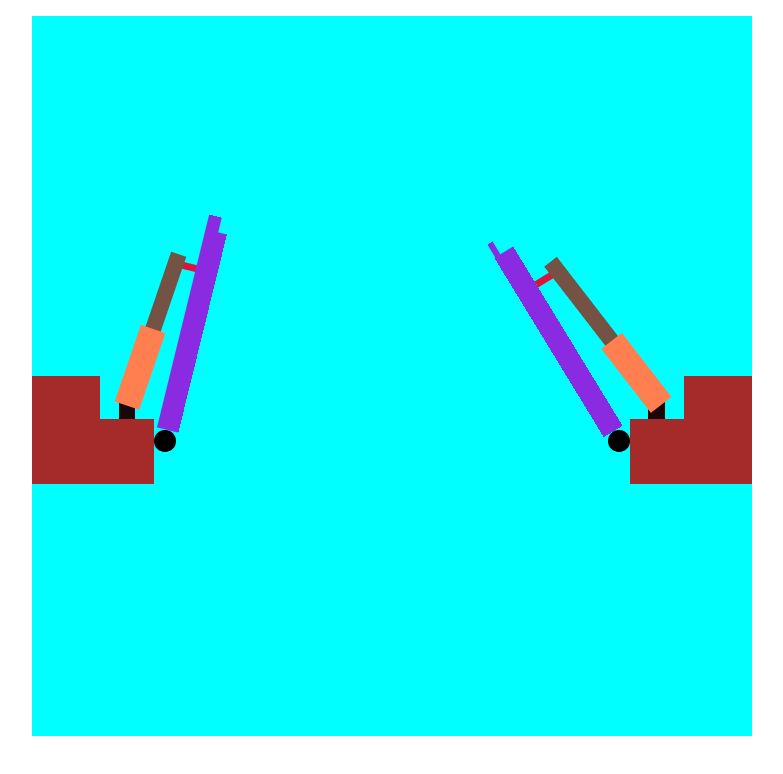
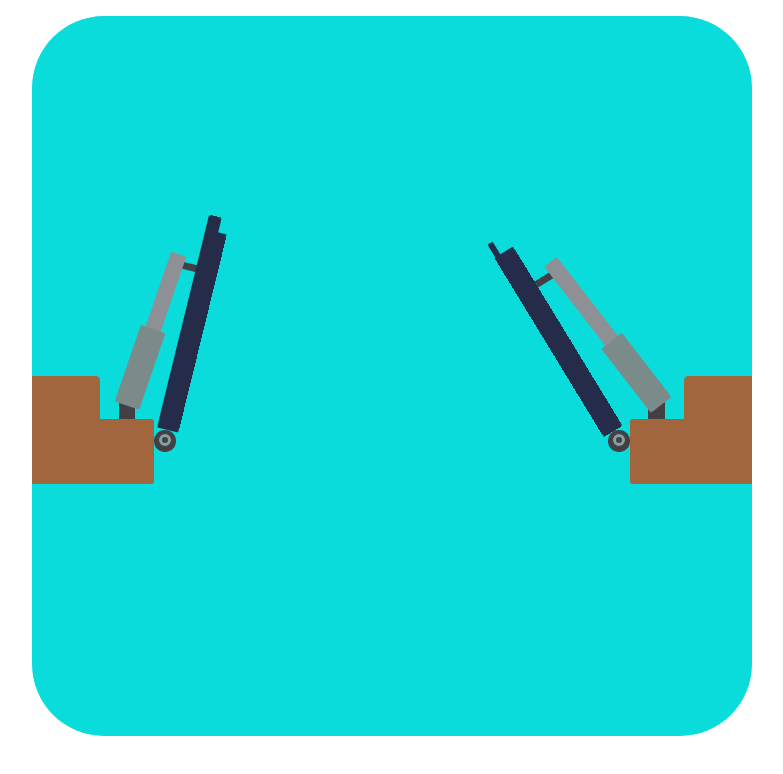
Before and after one commit to alinematollahi/Automatic-Gate-Opener-Website, a React (Create React App) app: page / in a window 1280 px wide. Shown: the top 774 px of the page, without its empty margins (248-1031 px from the left). Built offline with nearby package versions, Linux system fonts and the light colour scheme.

Commit message:
add styles to better view for animation

```diff
--- a/src/styles/swingDoorAnimation.css
+++ b/src/styles/swingDoorAnimation.css
@@ -2,7 +2,8 @@
     width: 90vmin;
     height: 90vmin;
     margin: 2vmin auto;
-    background-color: aqua;
+    background-color: rgb(10, 219, 219);
+    border-radius: 10%;
 }
 
 #empty-space{
@@ -14,7 +15,8 @@ height: 50%;
     float: left;
     width: 9.5%;
     height: 15%;
-    background-color: brown;
+    background-color: rgb(161, 102, 62);
+    border-top-right-radius: 5%;
 }
 
 #part-3 {
@@ -33,7 +35,7 @@ height: 50%;
     width: 30%;
     height: 30%;
     margin-left: 35%;
-    background-color: rgb(26, 7, 7);
+    background-color: rgb(66, 64, 68);
     border-top-left-radius: 30%;
     border-top-right-radius: 30%;
 }
@@ -41,7 +43,9 @@ height: 50%;
 #wall-left-2 {
     width: 100%;
     height: 60%;
-    background-color: brown;
+    background-color: rgb(161, 102, 62);
+    border-top-right-radius: 5%;
+    border-bottom-right-radius: 5%;
 }
 
 #hinge-container-left{
@@ -59,7 +63,16 @@ height: 50%;
     width: 100%;
     height: 20%;
     border-radius: 50%;
-    background-color: black;
+    background-color: rgb(66, 64, 68);
+}
+
+#hinge-left-circle {
+    width: 30%;
+    height: 30%;
+    background-color: rgb(66, 64, 68);
+    border-radius: 50%;
+    border: solid rgb(132, 160, 161);
+    margin: 17.5% auto;
 }
 
 #part-5 {
@@ -107,14 +120,20 @@ height: 50%;
     float: left;
     width: 44.3% ;
     height: 100%;
-    background-color: blueviolet;
+    background-color: rgb(36, 44, 73);
+    border-top-left-radius: 5%;
+    border-bottom-left-radius: 5%;
+    border-bottom-right-radius: 5%;
+
 }
 
 #edge-left {
     float: left;
     width: 3.2% ;
     height: 60%;
-    background-color: blueviolet;
+    background-color: rgb(36, 44, 73);
+    border-top-right-radius: 15%;
+    border-bottom-right-radius: 15%;
 }
 
 #front-base-left{
@@ -123,7 +142,7 @@ height: 50%;
     position: relative;
     top: -150%;
     left: -300%;
-    background-color: crimson;
+    background-color: rgb(66, 64, 68);
 }
 
 
@@ -163,15 +182,20 @@ height: 50%;
     float: left;
     width: 44.4% ;
     height: 100%;
-    background-color: blueviolet;
+    background-color: rgb(36, 44, 73);
+    border-top-right-radius: 5%;
+    border-top-left-radius: 5%;
+    border-bottom-right-radius: 5%;
 }
 
 #edge-right {
     float: left;
     width: 3.2% ;
     height: 30%;
-    background-color: blueviolet;
+    background-color: rgb(36, 44, 73);
     margin-top: 3.15%;
+    border-top-left-radius: 15%;
+    border-bottom-left-radius: 15%;
 }
 
 #front-base-right{
@@ -180,46 +204,8 @@ height: 50%;
     position: relative;
     top: -580%;
     left: 370%;
-    background-color: crimson;
+    background-color: rgb(66, 64, 68);
 }
-
-
-/*
-#door-right {
-    float: left;
-    width: 48% ;
-    height: 20%;
-    background-color: blueviolet;
-
-    animation-name: move-door-right;
-    animation-duration: 2s;
-}
-
-
-
-#edge-left {
-    width: 85% ;
-    height: 60%;
-    background-color: blueviolet;
-    transform: rotate(-90deg);
-    transform-origin: -1485.294% 83.33%;
-}
-
-#set-space-edges{
-    width: 100%;
-    height: 10%;
-}
-
-#edge-right {
-    float: right;
-    width: 85% ;
-    height: 30%;
-    background-color: blueviolet;
-    transform: rotateZ(90deg);
-    transform-origin: 1585.294% -66.67%;
-}
-
-*/
 
 #hinge-container-right{
     float: left;
@@ -236,7 +222,16 @@ height: 50%;
     width: 100%;
     height: 20%;
     border-radius: 50%;
-    background-color: black;
+    background-color: rgb(66, 64, 68);
+}
+
+#hinge-right-circle {
+    width: 30%;
+    height: 30%;
+    background-color: rgb(66, 64, 68);
+    border-radius: 50%;
+    border: solid rgb(132, 160, 161);
+    margin: 17.5% auto;
 }
 
 #part-7 {
@@ -255,7 +250,7 @@ height: 50%;
     width: 30%;
     height: 30%;
     margin-left: 35%;
-    background-color: rgb(26, 7, 7);
+    background-color: rgb(66, 64, 68);
     border-top-left-radius: 30%;
     border-top-right-radius: 30%;
 }
@@ -263,14 +258,17 @@ height: 50%;
 #wall-right-2 {
     width: 100%;
     height: 60%;
-    background-color: brown;
+    background-color: rgb(161, 102, 62);
+    border-top-left-radius: 5%;
+    border-bottom-left-radius: 5%;
 }
 
 #wall-right-1 {
     float: left;
     width: 9.5%;
     height: 15%;
-    background-color: brown;
+    background-color: rgb(161, 102, 62);
+    border-top-left-radius: 5%;
 }
 
 @keyframes move-motor1 {
@@ -291,7 +289,7 @@ height: 50%;
     left: -25%;
     width: 500%;
     height: 240%;
-    background-color: coral;
+    background-color:  rgb(123, 139, 137);
     transform: rotateZ(8deg);
     z-index: 2;
 
@@ -299,6 +297,7 @@ height: 50%;
     animation-duration: 5s;
     animation-iteration-count: 2;
     animation-direction: alternate;
+    border-radius: 5%;
 }
 
 #motor1-part2-set-space {
@@ -319,10 +318,13 @@ height: 50%;
 #motor1-part2 {
     width: 190%;
     height: 60%;
-    background-color: rgb(117, 83, 68);
+    background-color: rgb(141, 145, 150);
     position: relative;
     left: 100%;
     z-index: 3;
+    border-top-right-radius: 5%;
+    border-bottom-right-radius: 5%;
+
     animation-name: move-motor1-part2;
     animation-duration: 5s;
     animation-iteration-count: 2;
@@ -352,8 +354,9 @@ height: 50%;
     right: -25%;
     width: 500%;
     height: 240%;
-    background-color: coral;
+    background-color: rgb(123, 139, 137);
     transform: rotateZ(-8deg);
+    border-radius: 5%;
 
     animation-name: move-motor2;
     animation-duration: 4.95s;
@@ -384,10 +387,13 @@ height: 50%;
 #motor2-part2 {
     width: 190%;
     height: 60%;
-    background-color: rgb(117, 83, 68);
+    background-color: rgb(141, 145, 150);
     position: relative;
     left: -190%;
     z-index: 3;
+    border-top-left-radius: 5%;
+    border-bottom-left-radius: 5%;
+
     animation-name: move-motor2-part2;
     animation-duration: 4.9s;
     animation-iteration-count: 2;
```
